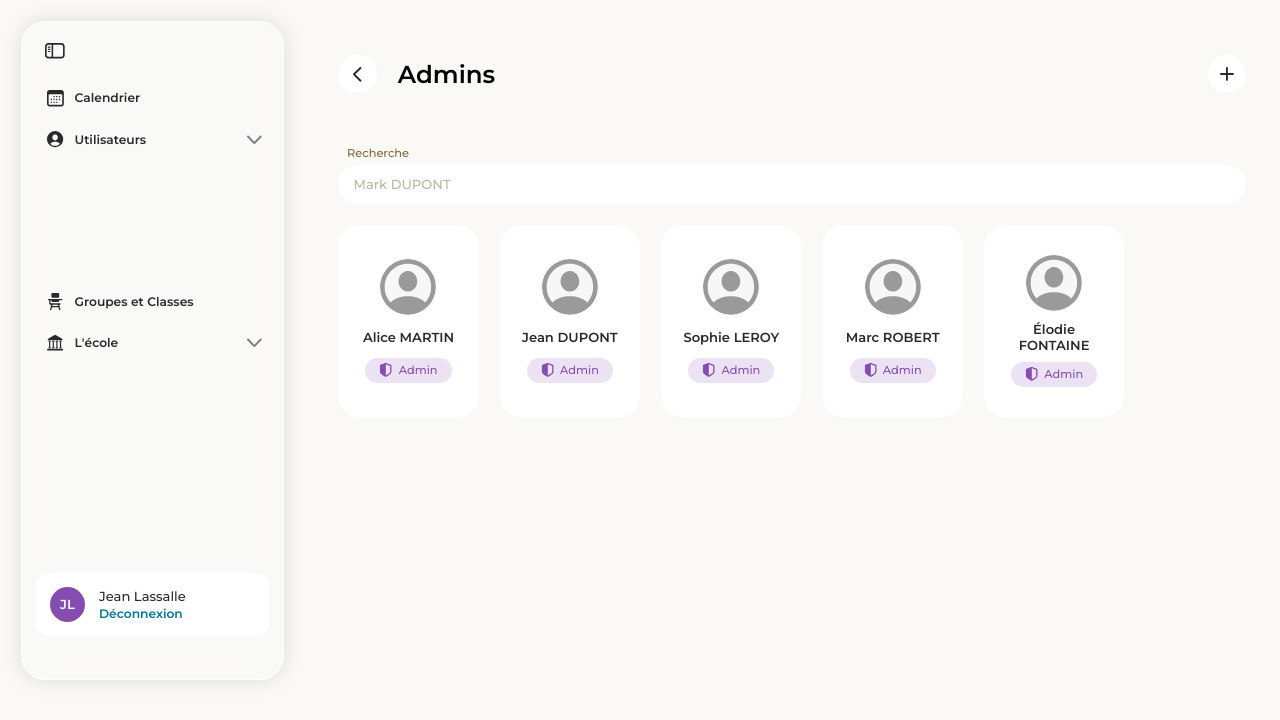
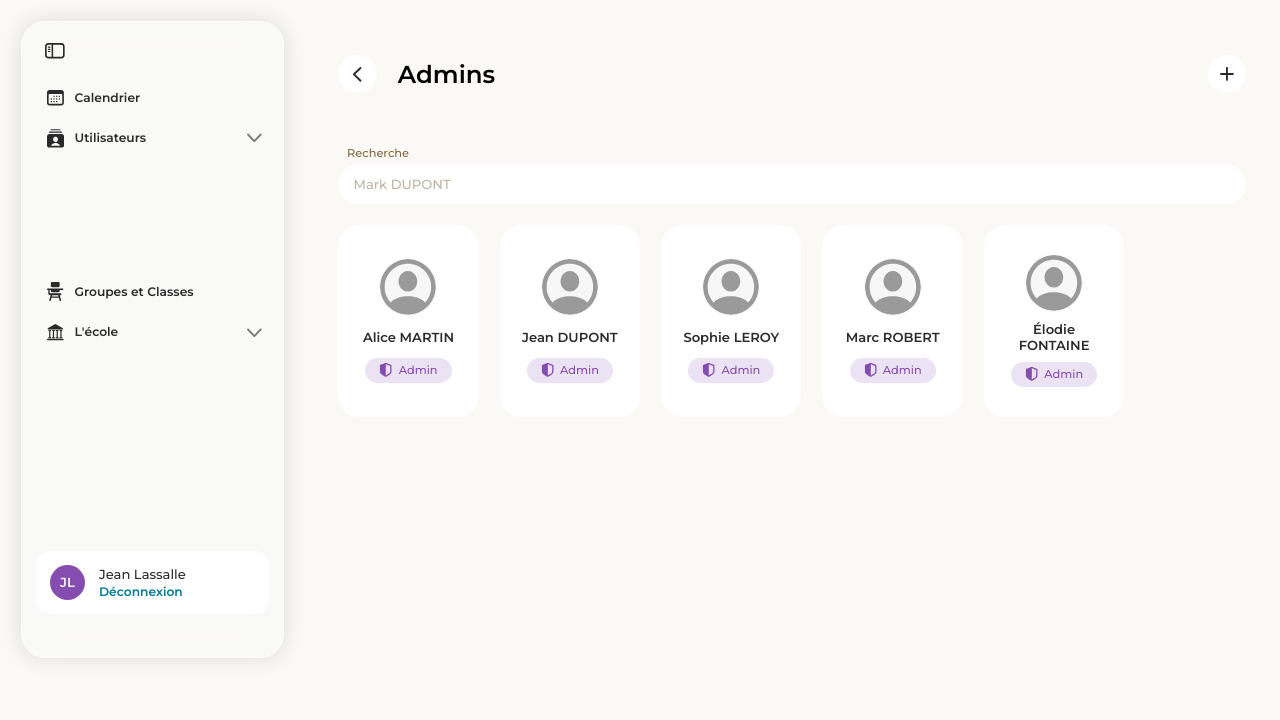
Before and after one commit to Semaphore-EFREI/Website, a Vue app: page /admins in a window 1280 px wide. Shown: the top 720 px of the page. Built offline with nearby package versions, Linux system fonts and the light colour scheme.

Commit message:
V1.1-a
Petit fix svg des navbars et alignement + test téléphone

```diff
--- a/src/assets/bottom-nav.css
+++ b/src/assets/bottom-nav.css
@@ -48,6 +48,7 @@
     transition: all 0.2s ease;
     flex: 1;
     max-width: 12rem;
+    color: var(--Texte-Primaire, #2A2A2A);
 }
 
 
@@ -55,6 +56,7 @@
     border-radius: 62.5rem;
     background: var(--Fond-Secondaire, #EFEDE3);
     background: var(--Fond-Secondaire, color(display-p3 0.9373 0.9294 0.898));
+    color: var(--Bleu, #007999);
 }
 
 .nav-icon {
@@ -65,8 +67,15 @@
     transition: filter 0.2s ease;
 }
 
-.nav-item.active .nav-icon {
-    filter: brightness(0) saturate(100%) invert(37%) sepia(94%) saturate(1261%) hue-rotate(164deg) brightness(93%) contrast(90%);
+.nav-icon svg,
+.nav-icon svg path,
+.nav-icon svg g,
+.nav-icon svg use {
+    width: 100%;
+    height: 100%;
+    display: block;
+    fill: currentColor !important;
+    stroke: currentColor !important;
 }
 
 .nav-label {
--- a/src/assets/role-users.css
+++ b/src/assets/role-users.css
@@ -92,6 +92,8 @@
     font-style: normal;
     font-weight: 500;
     line-height: normal;
+    background: var(--Fond-Tertiaire, #FFF);
+    background: var(--Fond-Tertiaire, color(display-p3 1 1 1));
 }
 
 .user-cards {
--- a/src/assets/sidebar.css
+++ b/src/assets/sidebar.css
@@ -102,6 +102,7 @@
     font-family: Montserrat;
     font-size: 0.875rem;
     font-weight: 600;
+    line-height: 1.2;
     transition: all 0.2s ease;
 }
 
@@ -125,13 +126,28 @@
 .nav-icon {
     width: 1.25rem;
     height: 1.25rem;
+    max-width: 1.25rem;
+    max-height: 1.25rem;
+    min-width: 1.25rem;
+    min-height: 1.25rem;
+    display: inline-flex;
+    align-items: center;
+    justify-content: center;
+    flex-shrink: 0;
     object-fit: contain;
     filter: none;
-    transition: filter 0.2s ease;
+    transition: color 0.2s ease;
+    vertical-align: middle;
 }
-
-.nav-link.active .nav-icon {
-    filter: brightness(0) saturate(100%) invert(37%) sepia(94%) saturate(1261%) hue-rotate(164deg) brightness(93%) contrast(90%);
+.nav-icon svg,
+.nav-icon svg path,
+.nav-icon svg g,
+.nav-icon svg use {
+    width: 100%;
+    height: 100%;
+    display: block;
+    fill: currentColor !important;
+    stroke: currentColor !important;
 }
 
 .expand-btn {
--- a/src/components/BottomNav.vue
+++ b/src/components/BottomNav.vue
@@ -10,7 +10,11 @@
         @click="handleNav(item)"
         :title="item.label"
       >
-        <img v-if="item.icon" :src="getIcon(item.icon)" class="nav-icon" :alt="item.label" />
+        <span
+          v-if="item.icon && processedIcons[item.icon]"
+          class="nav-icon"
+          v-html="processedIcons[item.icon]"
+        ></span>
         <span class="nav-label">{{ item.label }}</span>
       </button>
     </div>
@@ -18,27 +22,45 @@
 </template>
 
 <script>
+import calendrierIcon from '../assets/images/calendrier_black.svg?raw'
+import userAltIcon from '../assets/images/useralt-black.svg?raw'
+import groupIcon from '../assets/images/group.svg?raw'
+import schoolIcon from '../assets/images/school.svg?raw'
+import userIcon from '../assets/images/user.svg?raw'
+
 export default {
   name: 'BottomNav',
   data() {
     return {
+      rawIcons: {
+        calendrier_black: calendrierIcon,
+        'useralt-black': userAltIcon,
+        group: groupIcon,
+        school: schoolIcon,
+        user: userIcon
+      },
       mobileNavItems: [
         { label: 'Calendrier', routeName: 'Calendrier', icon: 'calendrier_black' },
-        { label: 'Utilisateurs', routeName: 'Utilisateurs', icon: 'user' },
+        { label: 'Utilisateurs', routeName: 'Utilisateurs', icon: 'useralt-black' },
         { label: 'Groupes', routeName: 'GroupesClasses', icon: 'group' },
         { label: 'École', routeName: 'Ecole', icon: 'school' },
         { label: 'Mon Compte', routeName: 'UtilisateurEdit', icon: 'user' }
       ]
     }
   },
+  computed: {
+    processedIcons() {
+      const sanitize = (svg) =>
+        svg
+          .replace(/fill="[^"]*"/gi, 'fill="currentColor"')
+          .replace(/stroke="[^"]*"/gi, 'stroke="currentColor"')
+          .replace(/style="[^"]*"/gi, '')
+      return Object.fromEntries(
+        Object.entries(this.rawIcons).map(([key, value]) => [key, sanitize(value)])
+      )
+    }
+  },
   methods: {
-    getIcon(name) {
-      try {
-        return new URL(`../assets/images/${name}.svg`, import.meta.url).href
-      } catch (e) {
-        return ''
-      }
-    },
     isActive(item) {
       if (!item?.routeName) return false
       if (item.routeName === 'Calendrier' && this.$route.name === 'CalendrierDetail') return true
--- a/src/components/Sidebar.vue
+++ b/src/components/Sidebar.vue
@@ -15,7 +15,12 @@
               type="button"
               @click="handleNav(item)"
             >
-              <img v-if="item.icon" :src="getIcon(item.icon)" class="nav-icon" :alt="item.label" />
+              <span
+                v-if="item.icon && processedIcons[item.icon]"
+                class="nav-icon"
+                v-html="processedIcons[item.icon]"
+                :aria-label="item.label"
+              ></span>
               <span class="link-label">{{ item.label }}</span>
             </button>
             <button
@@ -57,6 +62,15 @@
 </template>
 
 <script>
+import calendrierIcon from '../assets/images/calendrier_black.svg?raw'
+import userAltIcon from '../assets/images/useralt-black.svg?raw'
+import groupIcon from '../assets/images/group.svg?raw'
+import schoolIcon from '../assets/images/school.svg?raw'
+import userIcon from '../assets/images/user.svg?raw'
+import studentIcon from '../assets/images/student.svg?raw'
+import teacherIcon from '../assets/images/teacher.svg?raw'
+import adminIcon from '../assets/images/admin.svg?raw'
+
 export default {
   name: 'Sidebar',
   emits: ['collapsed-change'],
@@ -64,12 +78,22 @@ export default {
     return {
       collapsed: false,
       expandedGroups: ['Utilisateurs', "L'école"],
+      rawIcons: {
+        calendrier_black: calendrierIcon,
+        'useralt-black': userAltIcon,
+        group: groupIcon,
+        school: schoolIcon,
+        user: userIcon,
+        'student-blue': studentIcon,
+        'teacher-green': teacherIcon,
+        'admin-purple': adminIcon
+      },
       navItems: [
         { label: 'Calendrier', routeName: 'Calendrier', icon: 'calendrier_black' },
         {
           label: 'Utilisateurs',
           routeName: 'Utilisateurs',
-          icon: 'user',
+          icon: 'useralt-black',
           children: [
             { label: 'Étudiants', routeName: 'Etudiants', icon: 'student-blue' },
             { label: 'Enseignants', routeName: 'Enseignants', icon: 'teacher-green' },
@@ -102,6 +126,16 @@ export default {
         .join('')
         .slice(0, 2)
         .toUpperCase()
+    },
+    processedIcons() {
+      const sanitize = (svg) =>
+        svg
+          .replace(/fill="[^"]*"/gi, 'fill="currentColor"')
+          .replace(/stroke="[^"]*"/gi, 'stroke="currentColor"')
+          .replace(/style="[^"]*"/gi, '')
+      return Object.fromEntries(
+        Object.entries(this.rawIcons).map(([key, value]) => [key, sanitize(value)])
+      )
     }
   },
   watch: {
@@ -116,13 +150,6 @@ export default {
     document.body.classList.remove('sidebar-expanded', 'sidebar-collapsed')
   },
   methods: {
-    getIcon(name) {
-      try {
-        return new URL(`../assets/images/${name}.svg`, import.meta.url).href
-      } catch (e) {
-        return ''
-      }
-    },
     syncBodyClass(collapsed) {
       document.body.classList.toggle('sidebar-expanded', !collapsed)
       document.body.classList.toggle('sidebar-collapsed', collapsed)
```
Also changed, not shown: src/assets/images/useralt-black.svg (added).
